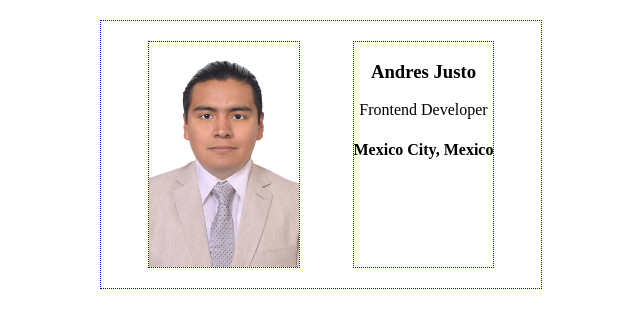
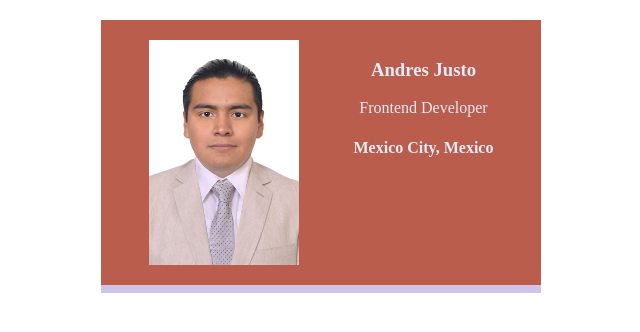
Before and after one commit to andyj-lsmc/presentation-card, a website built with Vite: page index.html in a window 1280 px wide. Shown: the whole page, without its empty margins (319-959 px from the left). Built offline with nearby package versions, Linux system fonts and the light colour scheme.

Commit message:
Color y texto

```diff
--- a/index.html
+++ b/index.html
@@ -3,11 +3,11 @@
         <link rel="stylesheet" href="styles.css" />
     </head>
     <body>
-        <div class="card border-blue">
+        <div class="card">
             <img
                 src="images/Andres.jpg"
-                alt="Andres Justo with a formal suit" class="avatar border-blue">
-            <div class="border-blue">
+                alt="Andres Justo with a formal suit" class="avatar">
+            <div>
                 <h3>Andres Justo</h3>
                 <p>Frontend Developer</p>
                 <h4>Mexico City, Mexico</h4>
--- a/styles.css
+++ b/styles.css
@@ -22,6 +22,10 @@ body {
     padding: 20px;
     display: flex;
     justify-content: space-around;
+    background-color: #bb5d4c;
+    border-bottom: 8px solid #d1c4e9;
+    color: #ddebf8;
+
 }
 
 .border-blue {
```
